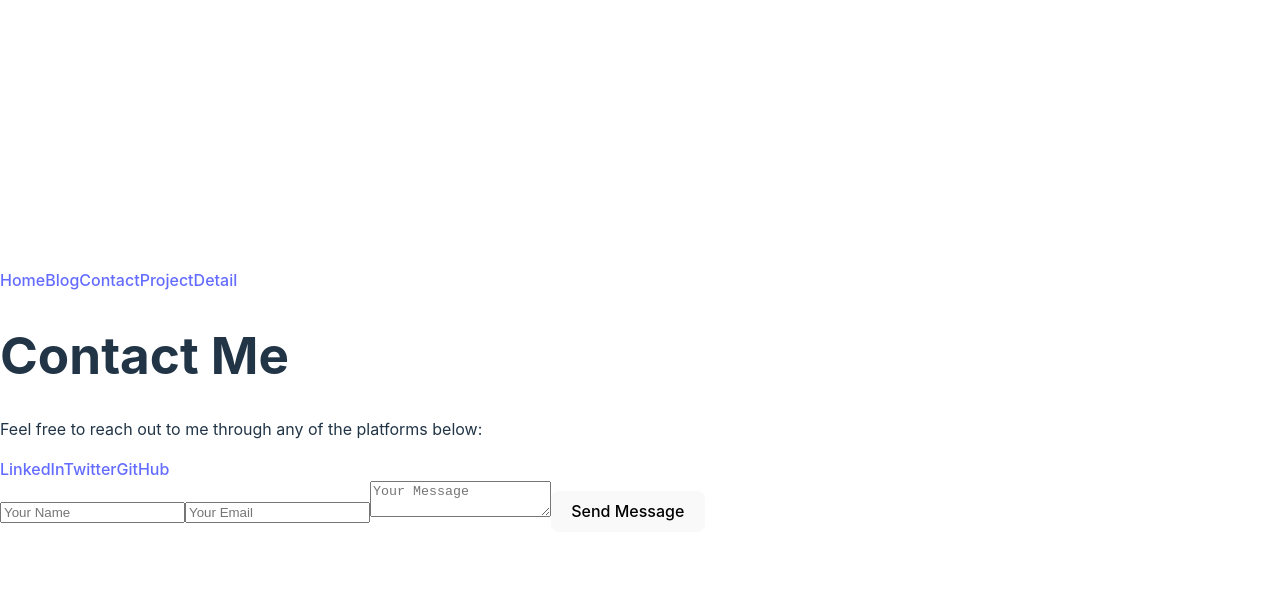
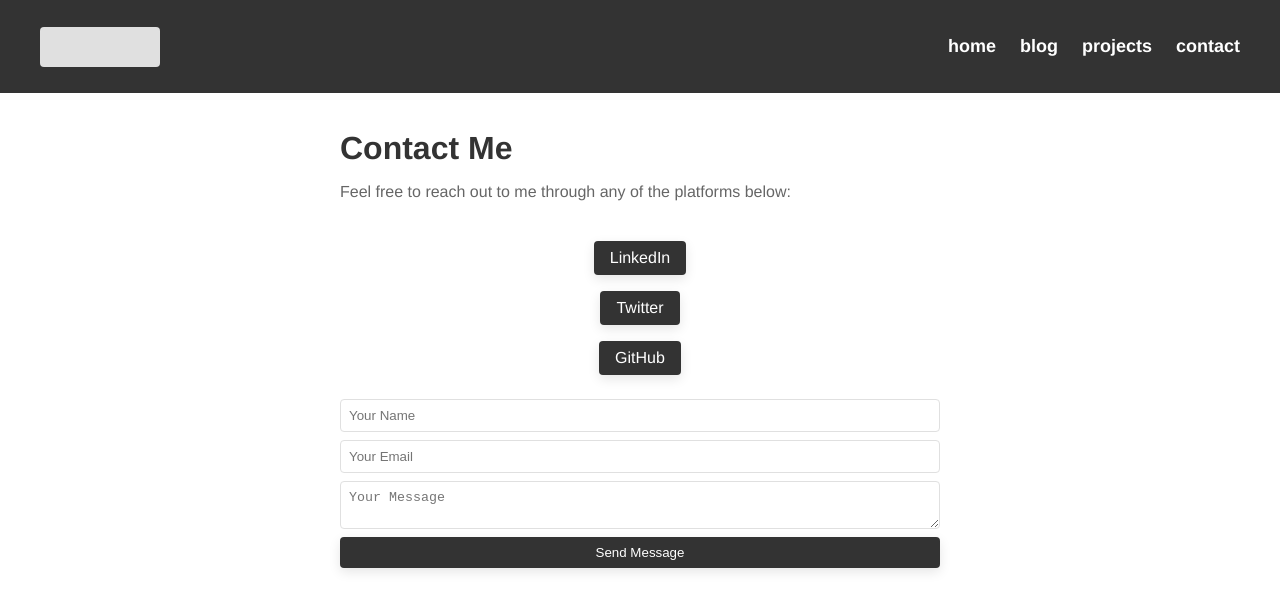
Before and after one commit to lexjulian/portfolio, a React (Vite) app: page /contact in a window 1280 px wide. Shown: the top 610 px of the page. Built offline with nearby package versions, Linux system fonts and the light colour scheme.

Commit message:
added theme provider and new routes

```diff
--- a/src/App.jsx
+++ b/src/App.jsx
@@ -2,26 +2,27 @@ import { BrowserRouter as Router, Route, Routes } from "react-router-dom";
 import Home from "./pages/Home";
 import Blog from "./pages/Blog";
 import Contact from "./pages/Contact";
-import ProjectDetail from "./pages/ProjectDetail"
-import { Link } from "react-router-dom";
+import Projects from "./pages/Projects";
+import { ThemeProvider } from "styled-components";
+import { theme } from "./styles/theme";
+import "./styles/globals.css";
+import Navbar from "./components/ui/Navbar";
+import NotFound from "./pages/NotFound";
 
 function App() {
     return (
+        <ThemeProvider theme={theme}>
             <Router>
-      <nav>
-        <Link to="/">Home</Link>
-        <Link to="/blog">Blog</Link>
-        <Link to="/contact">Contact</Link>
-        <Link to="/projectdetail">ProjectDetail</Link>
-      </nav>
-
+               <Navbar />
                 <Routes>
                     <Route path="/" element={<Home />} />
                     <Route path="/blog" element={<Blog />} />
                     <Route path="/contact" element={<Contact />} />
-        <Route path="/projectdetail" element={<ProjectDetail />} />
+                    <Route path="/projects" element={<Projects />} />
+                    <Route path="*" element={<NotFound />} />
                 </Routes>
             </Router>
+        </ThemeProvider>
     );
 }
 
--- a/src/main.jsx
+++ b/src/main.jsx
@@ -1,7 +1,6 @@
 import { StrictMode } from 'react'
 import { createRoot } from 'react-dom/client'
 import App from './App.jsx'
-import './index.css'
 
 createRoot(document.getElementById('root')).render(
   <StrictMode>
```
Lines whose indentation alone changed are shown as unchanged.
